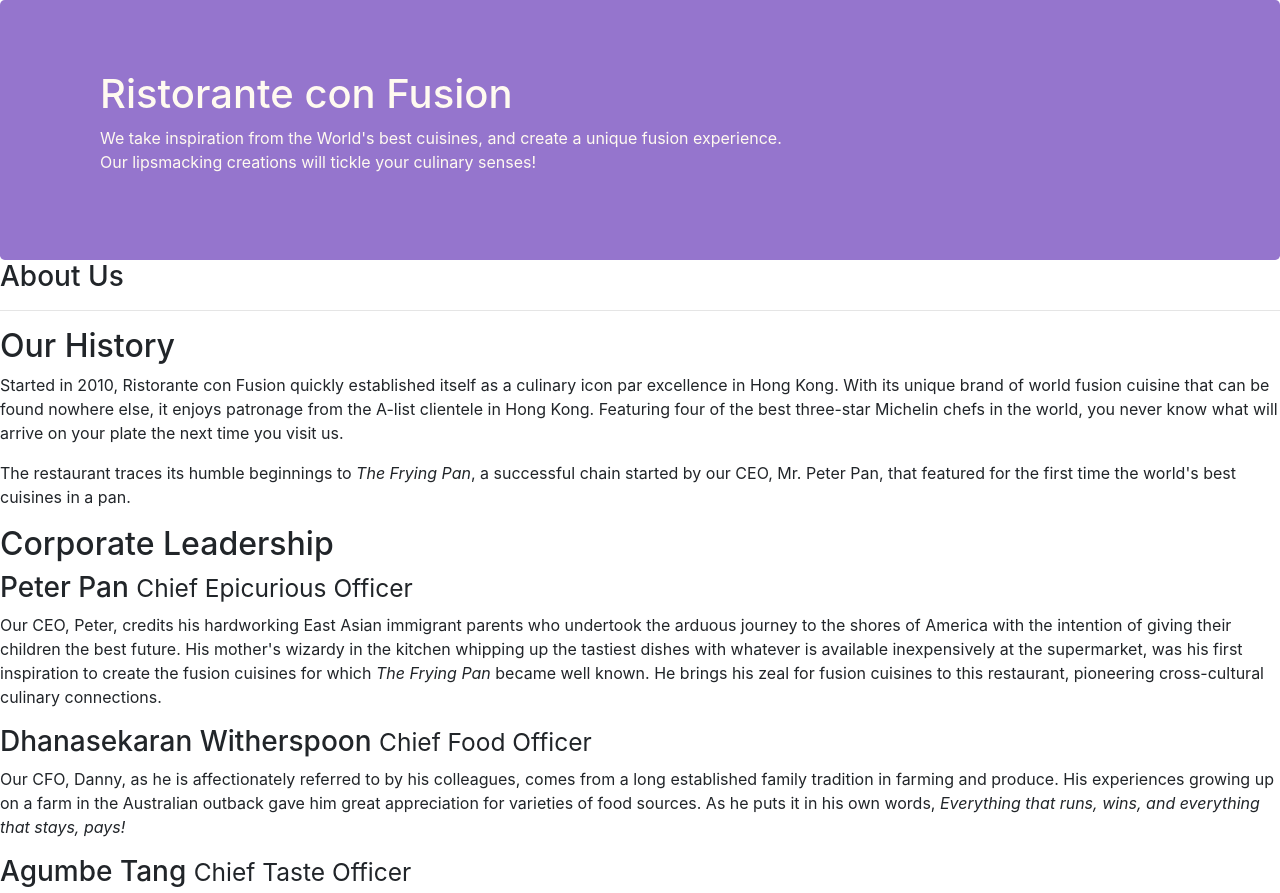
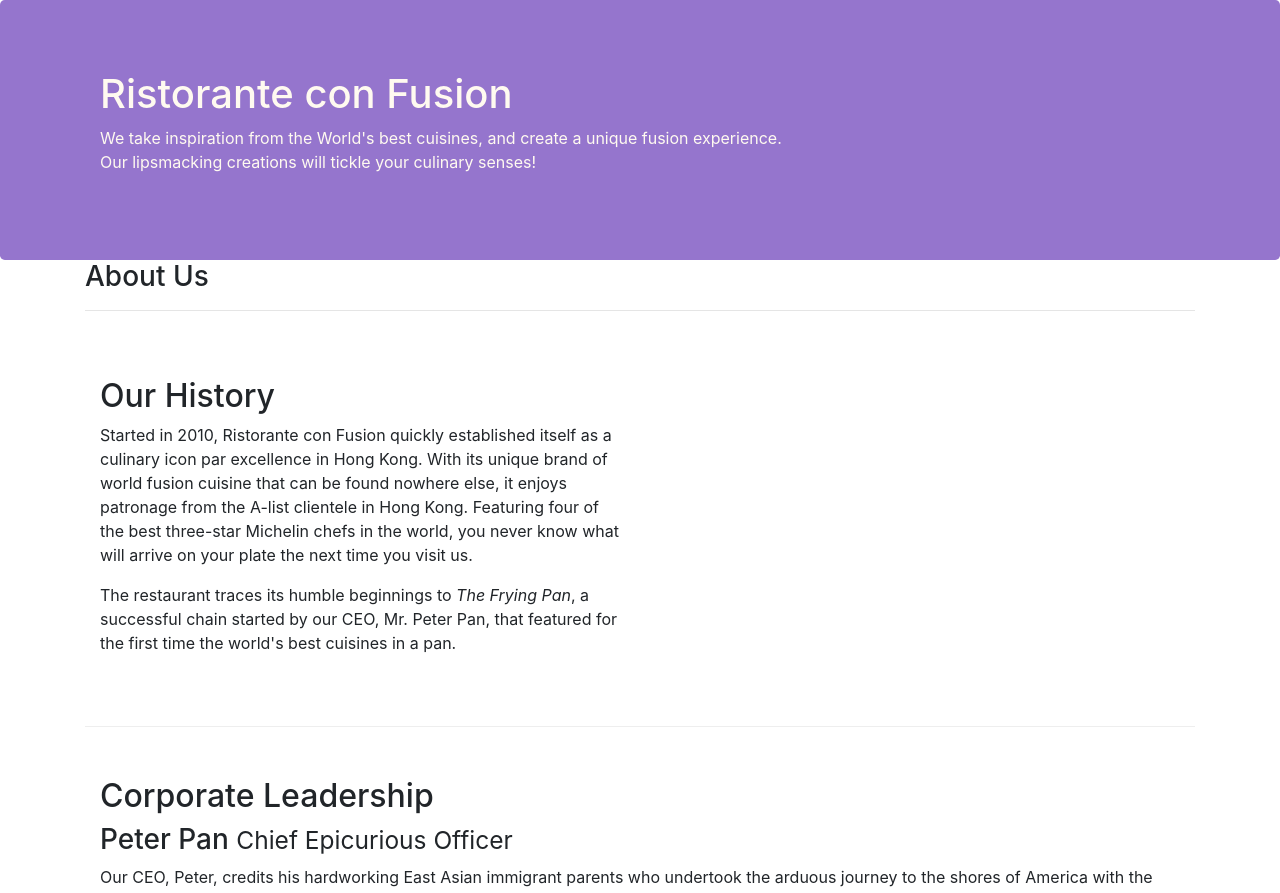
Before and after one commit to jpavelek/coursera-full-stack, a website: page aboutus.html in a window 1280 px wide. Shown: the top 893 px of the page. Drawn offline with nearby package versions, Linux system fonts and the light colour scheme.

Commit message:
Complete ass1, task2. Format content in rows of given widths.

```diff
--- a/aboutus.html
+++ b/aboutus.html
@@ -25,16 +25,16 @@
         </div>
     </header>
 
-    <div>
-        <div>
-            <div>
+    <div class="container">
+        <div class="row">
+            <div class="col-12">
                <h3>About Us</h3>
                <hr>
             </div>
         </div>
 
-        <div>
-            <div>
+        <div class="row row-content">
+            <div class="col-sm-6 ">
                 <h2>Our History</h2>
                 <p>Started in 2010, Ristorante con Fusion quickly established itself as a culinary icon par excellence in Hong Kong. With its unique brand of world fusion cuisine that can be found nowhere else, it enjoys patronage from the A-list clientele in Hong Kong.  Featuring four of the best three-star Michelin chefs in the world, you never know what will arrive on your plate the next time you visit us.</p>
                 <p>The restaurant traces its humble beginnings to <em>The Frying Pan</em>, a successful chain started by our CEO, Mr. Peter Pan, that featured for the first time the world's best cuisines in a pan.</p>
@@ -44,8 +44,8 @@
         </div>
 
 
-        <div>
-            <div>
+        <div class="row row-content">
+            <div class="col-12">
                 <h2>Corporate Leadership</h2>
                 <h3>Peter Pan <small>Chief Epicurious Officer</small></h3>
                 <p>Our CEO, Peter, credits his hardworking East Asian immigrant parents who undertook the arduous journey to the shores of America with the intention of giving their children the best future. His mother's wizardy in the kitchen whipping up the tastiest dishes with whatever is available inexpensively at the supermarket, was his first inspiration to create the fusion cuisines for which <em>The Frying Pan</em> became well known. He brings his zeal for fusion cuisines to this restaurant, pioneering cross-cultural culinary connections.</p>
```
